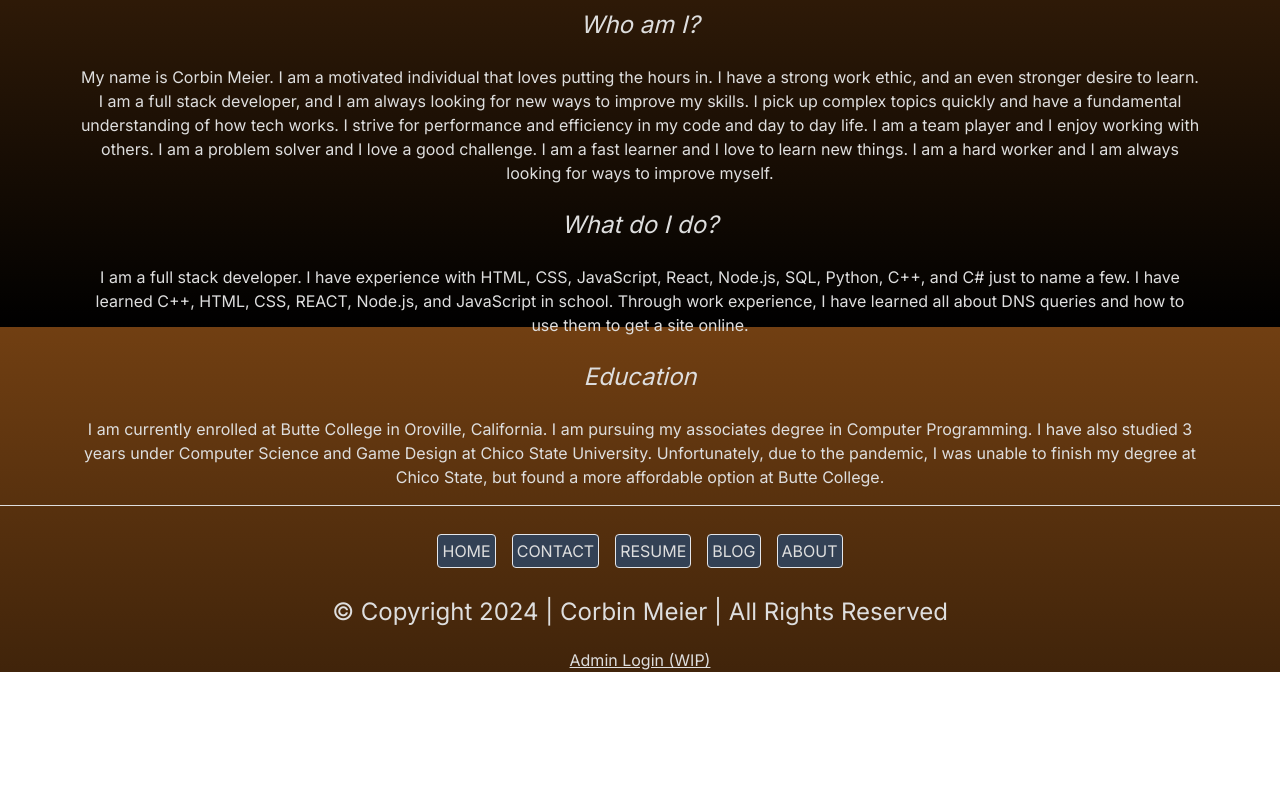
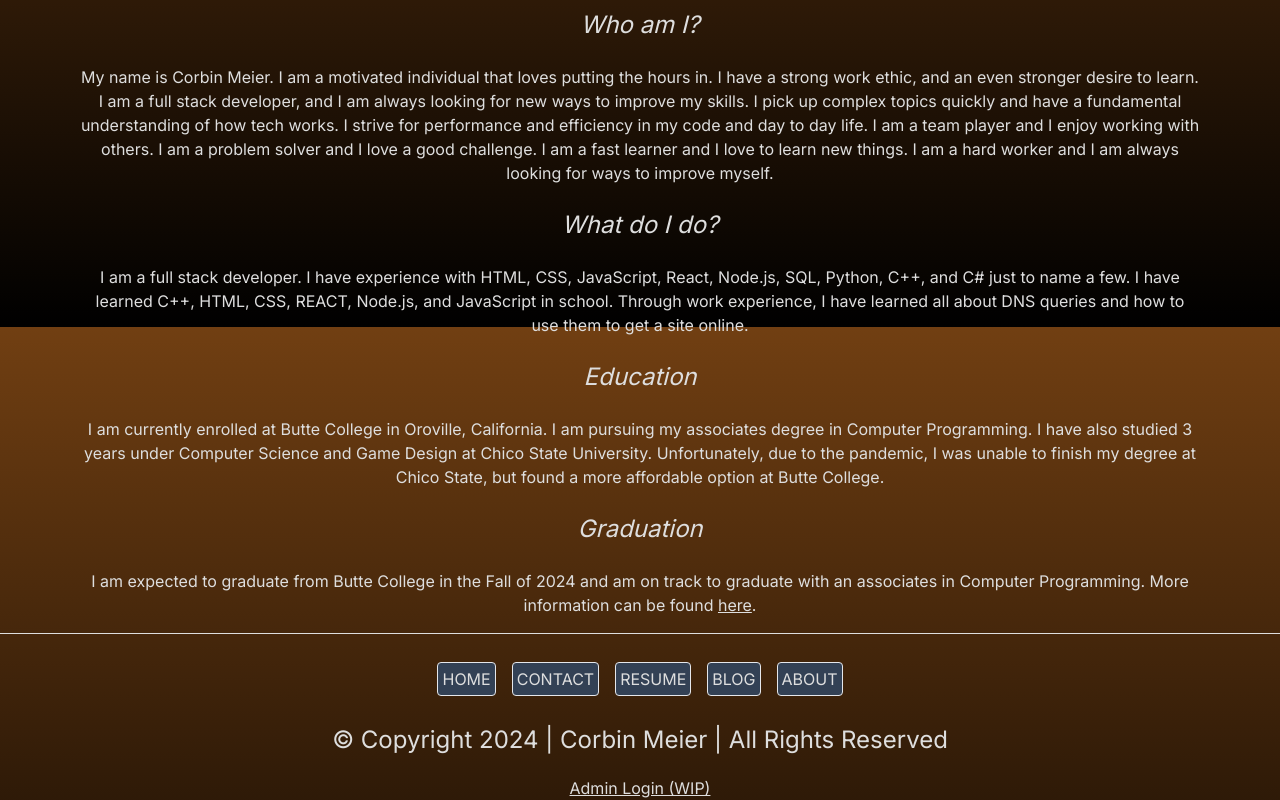
Before and after one commit to CorbinIvon/React-Lab-CSCI-031, a Next.js app: page /about in a window 1280 px wide. Shown: the part 473-1273 px from the top of the page. Before the commit the page ends 1145 px from the top, so only its background shows below. Built offline with nearby package versions, Linux system fonts and the light colour scheme.

Commit message:
Updates About page

```diff
--- a/src/app/about/page.js
+++ b/src/app/about/page.js
@@ -45,6 +45,17 @@ export default function About() {
               a more affordable option at Butte College.
             </p>
           </section>
+          <section>
+            <h1 className={pageHeaderStyle}>Graduation</h1>
+            <p className={pageParagraphStyle}>
+              I am expected to graduate from Butte College in the Fall of 2024 and am on track to graduate with an
+              associates in Computer Programming. More information can be found{' '}
+              <a className="underline" href="https://programs.butte.edu/ProgramInfo/10/2084" target="_blank">
+                here
+              </a>
+              .
+            </p>
+          </section>
         </div>
         <hr />
       </div>
--- a/src/app/blog/page.js
+++ b/src/app/blog/page.js
@@ -11,7 +11,7 @@ export default function Blog() {
     <>
       <Navbar />
       <Title Title="Blog" />
-      <PageContent Content="Here lies my dreams and aspirations..." />
+      <PageContent Content="Here lies my dreams and aspirations... Click a card to view more content." />
       <RenderCards />
       <Footer />
     </>
```
